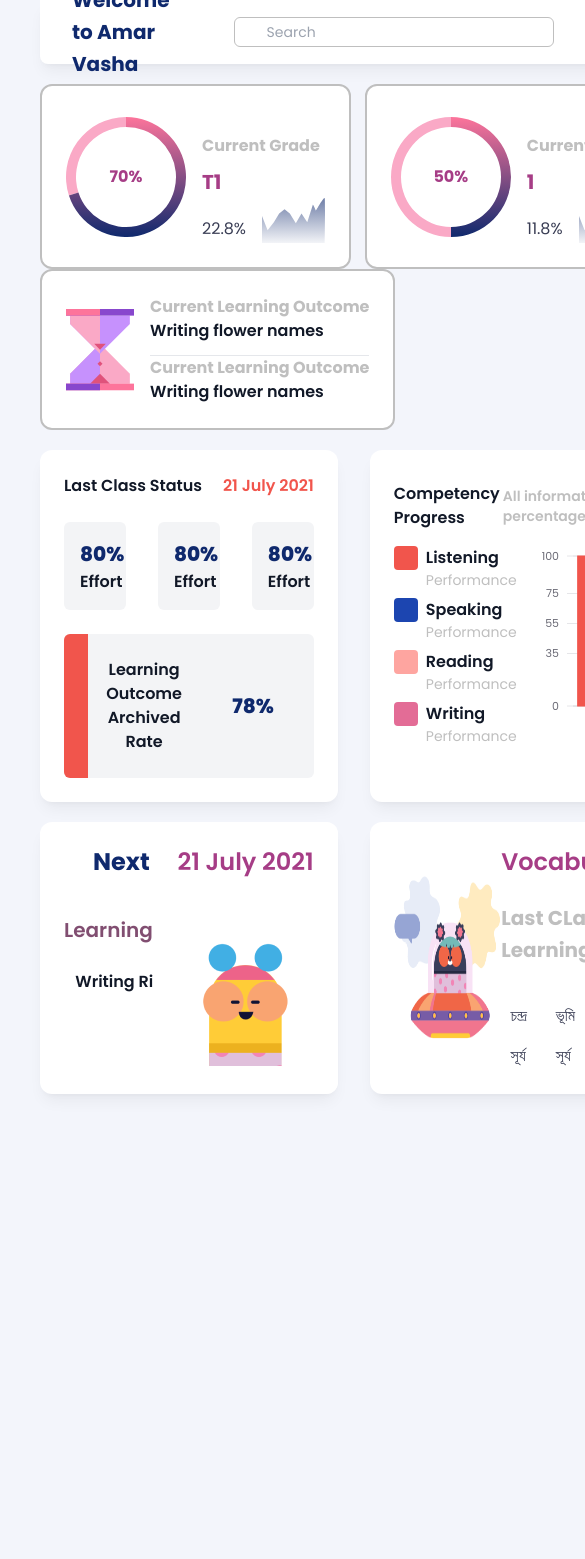
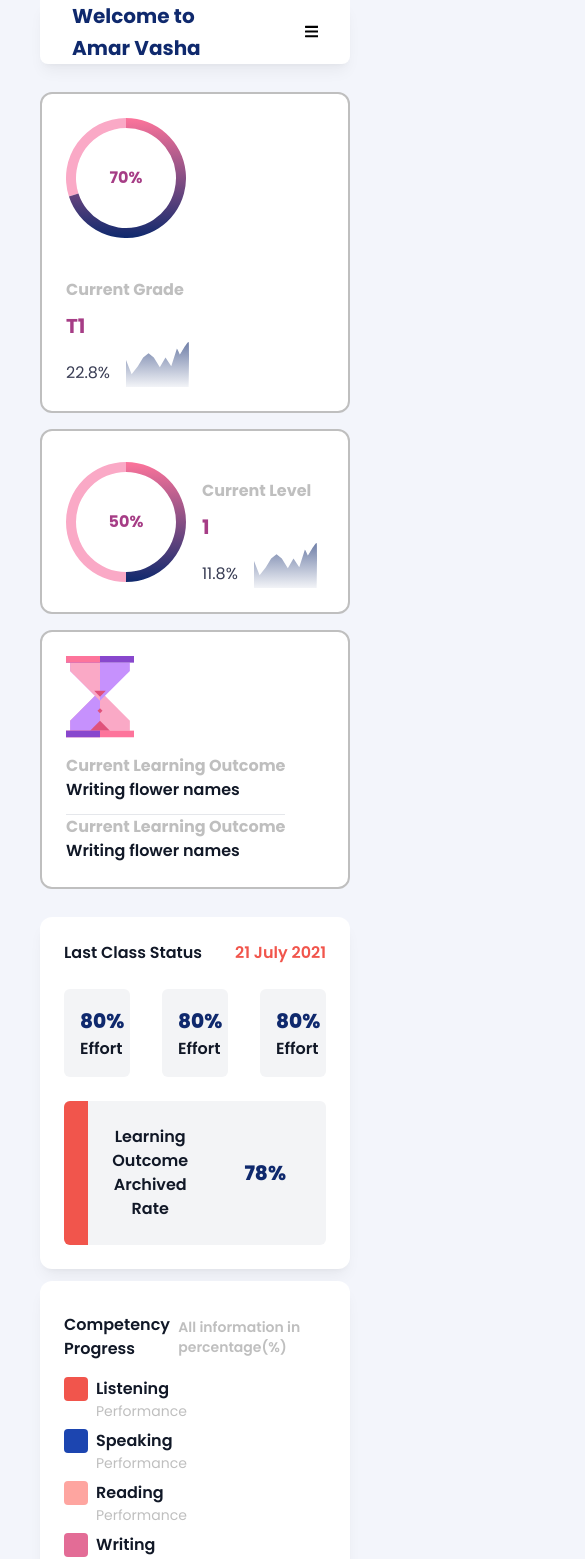
Before and after one commit to opi919/Tinkers-Parent-Dashboard, a React (Vite) app: page / in a window 390 px wide. Shown: the top 1559 px of the page, 585 px wide, since content can reach past the window. Before the commit the page ends 1114 px from the top, so only its background shows below. Built offline with nearby package versions, Linux system fonts and the light colour scheme.

Commit message:
responsive done

```diff
--- a/src/App.tsx
+++ b/src/App.tsx
@@ -16,6 +16,7 @@ import { ReactComponent as ClockIcon } from "./lib/icons/clock.svg";
 import { ReactComponent as SearchIcon } from "./lib/icons/search.svg";
 import { ReactComponent as NotificationIcon } from "./lib/icons/notification.svg";
 import { ReactComponent as ChartIcon } from "./lib/icons/chart.svg";
+import { ReactComponent as MenuIcon } from "./lib/icons/bars-solid.svg";
 import worm from "./lib/images/worm.png";
 import ufo from "./lib/images/ufo.png";
 import avatar from "./lib/images/avatar.png";
@@ -43,7 +44,7 @@ function App() {
       <nav
         id="sidebar"
         role="navigation"
-        className="sticky top-0 left-0 h-screen w-60 bg-primary overflow-hidden"
+        className="hidden md:inline-block sticky top-0 left-0 h-screen w-60 bg-primary overflow-hidden"
       >
         <div className="px-6 py-9">
           <h1 className="text-white text-2xl">Amar Vasha</h1>
@@ -66,11 +67,11 @@ function App() {
         </div>
       </nav>
 
-      <main className="px-10 flex-1">
-        <header className="bg-white h-14 rounded-b-lg shadow-lg shadow-black/5 flex items-center gap-8 p-8">
+      <main className="w-full px-10 flex-1">
+        <header className="md:flex bg-white h-14 rounded-b-lg shadow-lg shadow-black/5 flex items-center gap-8 p-8">
           <h3 className="text-primary my-0 font-bold">Welcome to Amar Vasha</h3>
           <div className="flex-1" />
-          <div className="flex items-center gap-4 border border-text-gray rounded-md px-4 py-1 w-80 text-sm text-text-gray">
+          <div className="flex hidden md:inline-flex items-center gap-4 border border-text-gray rounded-md px-4 py-1 w-80 text-sm text-text-gray">
             <SearchIcon />
             <input
               type="search"
@@ -80,13 +81,14 @@ function App() {
               className="flex-1 focus:outline-none"
             />
           </div>
-          <NotificationIcon />
-          <img src={avatar} alt="Avatar" />
+          <NotificationIcon className="hidden md:inline-flex" />
+          <MenuIcon className="w-5 md:hidden"/>
+          <img src={avatar} alt="Avatar" className="hidden md:inline-flex" />
         </header>
 
         <section className="mt-5">
           <div className="flex flex-wrap justify-between">
-            <Card border className="flex flex-wrap gap-4 items-center">
+            <Card border className="w-full my-2 md:w-auto flex flex-wrap gap-4 items-center">
               <RadialChart
                 getAngle={(d) => d.angle}
                 data={[
@@ -136,7 +138,7 @@ function App() {
                 </div>
               </div>
             </Card>
-            <Card border className="flex flex-wrap gap-4 items-center">
+            <Card border className="w-full my-2 md:w-auto flex flex-wrap gap-4 items-center">
               <RadialChart
                 getAngle={(d) => d.angle}
                 data={[
@@ -186,7 +188,7 @@ function App() {
                 </div>
               </div>
             </Card>
-            <Card border className="flex flex-wrap gap-4 items-center">
+            <Card border className="w-full my-2 md:w-auto flex flex-wrap gap-4 items-center">
               <ClockIcon />
               <div className="divide-y prose-h3:my-0 prose-h3:text-base flex flex-col gap-3">
                 <div>
@@ -206,9 +208,9 @@ function App() {
           </div>
         </section>
 
-        <section className="mt-5 grid grid-cols-2 gap-8">
-          <Card shadow="lg" className="flex flex-col items-stretch gap-6">
-            <div className="flex items-center justify-between prose-h4:my-0">
+        <section className="mt-5 md:flex md:justify-between"> {/*grid grid-cols-2 gap-8*/}
+          <Card shadow="lg" className="flex flex-col my-3 items-stretch gap-6 md:w-1/2 md:mr-5">
+            <div className="w-full flex items-center justify-between prose-h4:my-0">
               <h4>Last Class Status</h4>
               <h4 className="text-secondary">21 July 2021</h4>
             </div>
@@ -232,14 +234,14 @@ function App() {
               <span className="absolute top-0 left-0 h-full w-6 bg-secondary" />
             </div>
           </Card>
-          <Card shadow="lg" className="flex flex-col items-stretch gap-2">
+          <Card shadow="lg" className="flex my-3 flex-col items-stretch gap-2 md:w-1/2 md:ml-5">
             <div className="flex items-center justify-between prose-h4:my-2">
               <h4>Competency Progress</h4>
               <h4 className="text-text-gray text-sm">
                 All information in percentage(%)
               </h4>
             </div>
-            <div className="flex items-stretch gap-4">
+            <div className="md:flex md:items-stretch md:justify-between md:gap-4">
               <div className="flex flex-col gap-2">
                 <div className="flex items-start gap-2">
                   <div className="h-6 w-6 rounded bg-[#F1554C]" />
@@ -271,7 +273,7 @@ function App() {
                 </div>
               </div>
 
-              <XYPlot width={300} height={200} stackBy="y">
+              <XYPlot width={250} height={200} stackBy="y" className="mt-3">
                 <HorizontalGridLines
                   tickTotal={4}
                   tickValues={[35, 55, 75, 100]}
@@ -295,24 +297,24 @@ function App() {
           </Card>
         </section>
 
-        <section className="mt-5 grid grid-cols-2 gap-8 mb-5">
+        <section className="mt-5 md:grid grid-cols-2 gap-8 mb-5">
           <Card
             shadow="lg"
-            className="bg-[#FFEBF9] flex items-stretch relative"
+            className="bg-[#FFEBF9] md:flex items-stretch relative mb-5"
           >
-            <div className="flex-3 flex flex-col items-center gap-6 relative">
+            <div className="flex flex-3 flex-col items-center gap-6 relative w-3/5">
               <h2 className="my-0 text-primary mb-3">Next Class</h2>
               <h3 className="my-0 text-custom-purple-dark">Learning Outcome</h3>
               <h4 className="my-0">Writing Rivers Name</h4>
             </div>
-            <div className="bg-white flex-2 flex flex-col items-center gap-16 absolute top-0 right-0 h-full p-6">
+            <div className="bg-white flex-1 flex-col items-center gap-16 absolute top-0 right-0 h-full p-6 w-1/3">
               <h2 className="my-0 text-custom-purple font-semibold">
                 21 July 2021
               </h2>
               <img src={worm} alt="Worm" />
             </div>
           </Card>
-          <Card shadow="lg" className="flex items-stretch justify-between">
+          <Card shadow="lg" className="flex items-stretch justify-between mb-5">
             <div className="grid place-items-center">
               <img src={ufo} alt="Worm" className="h-3/4 w-auto my-0" />
             </div>
```
Also changed, not shown: src/lib/icons/bars-solid.svg (added), 1 other file (tests, documents, lock files or other folders).
